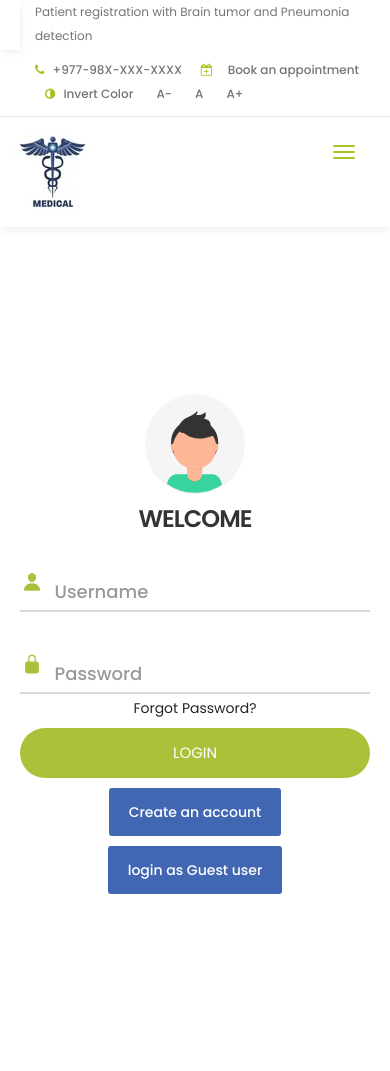
After one commit to DarshanBuddhacharya/Patient-registration-system, a Django app: page /login in a window 390 px wide. The commit adds this page. Run offline with Django 3.2, Linux system fonts and the light colour scheme; tables that the repository leaves empty hold one stand-in row (values such as "Sample post"); some libraries are stand-ins or nearby versions.

Commit message:
add login button and login page

```diff
--- a/registration/urls.py
+++ b/registration/urls.py
@@ -4,4 +4,5 @@ from . import views
 urlpatterns = [
     path('', views.index),
     path('contact', views.contact),
+    path('login', views.login),
 ]
--- a/registration/views.py
+++ b/registration/views.py
@@ -8,3 +8,7 @@ def index(request):
 
 def contact(request):
     return render(request, 'contact.html')
+
+
+def login(request):
+    return render(request, 'login.html')
--- a/static/css/style.css
+++ b/static/css/style.css
@@ -117,6 +117,7 @@ a:focus {
   padding: 14px 20px;
   transition: transform 0.1s ease-in;
   transform: translateX(0);
+  margin-bottom: 10px;
 }
 
 .section-btn:hover {
@@ -567,6 +568,184 @@ header span i {
   height: 100%;
 }
 /*---------------------------------------
+     login page
+  -----------------------------------------*/
+.wave {
+  position: fixed;
+  bottom: 0;
+  left: 0;
+  height: 100%;
+  z-index: -1;
+}
+
+.loginContainer {
+  width: 100vw;
+  height: 100vh;
+  display: grid;
+  grid-template-columns: repeat(2, 1fr);
+  grid-gap: 7rem;
+  padding: 0 2rem;
+}
+
+.img {
+  display: flex;
+  justify-content: flex-end;
+  align-items: center;
+}
+
+.login-content {
+  display: flex;
+  justify-content: flex-start;
+  align-items: center;
+  text-align: center;
+}
+
+.img img {
+  width: 660px;
+}
+
+#loginForm {
+  width: 550px;
+}
+
+.login-content img {
+  height: 100px;
+}
+
+.login-content h2 {
+  margin: 15px 0;
+  color: #333;
+  text-transform: uppercase;
+  font-size: 2.9rem;
+}
+
+.login-content .input-div {
+  position: relative;
+  display: grid;
+  grid-template-columns: 7% 93%;
+  margin: 25px 0;
+  padding: 5px 0;
+  border-bottom: 2px solid #d9d9d9;
+}
+
+.login-content .input-div.one {
+  margin-top: 0;
+}
+
+.i {
+  color: #a9c239;
+  display: flex;
+  justify-content: center;
+  align-items: center;
+  font-size: 20px;
+}
+
+.i i {
+  transition: 0.3s;
+}
+
+.input-div > div {
+  position: relative;
+  height: 45px;
+}
+
+.input-div > div > h5 {
+  position: absolute;
+  left: 10px;
+  top: 50%;
+  transform: translateY(-50%);
+  color: #999;
+  font-size: 18px;
+  transition: 0.3s;
+}
+
+.input-div:before,
+.input-div:after {
+  content: '';
+  position: absolute;
+  bottom: -2px;
+  width: 0%;
+  height: 2px;
+  background-color: #38d39f;
+  transition: 0.4s;
+}
+
+.input-div:before {
+  right: 50%;
+}
+
+.input-div:after {
+  left: 50%;
+}
+
+.input-div.focus:before,
+.input-div.focus:after {
+  width: 50%;
+}
+
+.input-div.focus > div > h5 {
+  top: -5px;
+  font-size: 15px;
+}
+
+.input-div.focus > .i > i {
+  color: #38d39f;
+}
+
+.input-div > div > input {
+  position: absolute;
+  left: 0;
+  top: 0;
+  width: 100%;
+  height: 100%;
+  border: none;
+  outline: none;
+  background: none;
+  padding: 0.5rem 0.7rem;
+  font-size: 1.2rem;
+  color: #555;
+  font-family: 'poppins', sans-serif;
+}
+
+.input-div.pass {
+  margin-bottom: 4px;
+}
+
+/* a {
+  display: block;
+  text-align: right;
+  text-decoration: none;
+  color: #999;
+  font-size: 0.9rem;
+  transition: 0.3s;
+} */
+
+a:hover {
+  color: #38d39f;
+}
+
+.loginBtn {
+  display: block;
+  width: 100%;
+  height: 50px;
+  border-radius: 25px;
+  outline: none;
+  border: none;
+  background-image: linear-gradient(to right, #a9c239, #a9c239, #a9c239);
+  background-size: 200%;
+  font-size: 1.5rem;
+  color: #fff;
+  font-family: 'Poppins', sans-serif;
+  text-transform: uppercase;
+  margin: 1rem 0;
+  cursor: pointer;
+  transition: 0.5s;
+}
+.loginBtn:hover {
+  background-position: right;
+}
+
+/*---------------------------------------
      RESPONSIVE STYLES
   -----------------------------------------*/
 
@@ -622,6 +801,12 @@ header span i {
   .contact {
     padding: 40px;
   }
+  .loginContainer {
+    grid-gap: 5rem;
+  }
+  #loginForm {
+    width: 350px;
+  }
 }
 
 @media only screen and (max-width: 992px) {
@@ -658,6 +843,18 @@ header span i {
   .map {
     min-height: 300px;
   }
+  form {
+    width: 290px;
+  }
+
+  .login-content h2 {
+    font-size: 2.4rem;
+    margin: 8px 0;
+  }
+
+  .img img {
+    width: 400px;
+  }
 }
 
 @media only screen and (max-width: 767px) {
@@ -672,6 +869,21 @@ header span i {
     display: inline-block;
     padding-top: 8px;
     padding-bottom: 8px;
+  }
+  .loginContainer {
+    grid-template-columns: 1fr;
+  }
+
+  .img {
+    display: none;
+  }
+
+  .wave {
+    display: none;
+  }
+
+  .login-content {
+    justify-content: center;
   }
 }
 
--- /dev/null
+++ b/static/js/login.js
@@ -0,0 +1,20 @@
+const inputs = document.querySelectorAll(".input");
+
+
+function addcl(){
+	let parent = this.parentNode.parentNode;
+	parent.classList.add("focus");
+}
+
+function remcl(){
+	let parent = this.parentNode.parentNode;
+	if(this.value == ""){
+		parent.classList.remove("focus");
+	}
+}
+
+
+inputs.forEach(input => {
+	input.addEventListener("focus", addcl);
+	input.addEventListener("blur", remcl);
+});
--- a/templates/base.html
+++ b/templates/base.html
@@ -62,6 +62,7 @@
                     <li><a href="#" class="smoothScroll">Services</a></li>
                     <li><a href="contact" class="smoothScroll">Contact</a></li>
                     <li><a href="#" class="smoothScroll">Help</a></li>
+                    <li><a href="login" class="smoothScroll">Log In</a></li>
                 </ul>
             </div>
         </div>
@@ -78,6 +79,7 @@
 <script src="{% static 'js/owl.carousel.min.js' %}"></script>
 <script src="{% static 'js/custom.js' %}"></script>
 <script src="{% static 'js/invert.js' %}"></script>
+<script src="{% static 'js/login.js' %}"></script>
 <script type="module" src="https://unpkg.com/ionicons@5.5.2/dist/ionicons/ionicons.esm.js"></script>
 <script nomodule src="https://unpkg.com/ionicons@5.5.2/dist/ionicons/ionicons.js"></script>
 </body>
--- /dev/null
+++ b/templates/login.html
@@ -0,0 +1,40 @@
+{% extends 'base.html' %}
+
+{% block content %}
+{% load static %}
+
+<img class="wave" src="img/wave.png">
+<div class="loginContainer">
+    <div class="img">
+        <img src="{% static 'image/loginImg.svg' %}">
+    </div>
+    <div class="login-content">
+        <form action="index.html" id="loginForm">
+            <img src="{% static 'image/avatar.svg' %}">
+            <h2 class="title">Welcome</h2>
+            <div class="input-div one">
+                <div class="i">
+                    <ion-icon name="person"></ion-icon>
+                </div>
+                <div class="div">
+                    <h5>Username</h5>
+                    <input type="text" class="input" required>
+                </div>
+            </div>
+            <div class="input-div pass">
+                <div class="i">
+                    <ion-icon name="lock-closed"></ion-icon>
+                </div>
+                <div class="div">
+                    <h5>Password</h5>
+                    <input type="password" class="input" required>
+                </div>
+            </div>
+            <a href="#">Forgot Password?</a>
+            <input type="submit" class="loginBtn" value="Login">
+            <a href="#news" class="section-btn btn btn-default btn-blue smoothScroll">Create an account</a>
+            <a href="#news" class="section-btn btn btn-default btn-blue smoothScroll">login as Guest user</a>
+        </form>
+    </div>
+</div>
+{% endblock %}
```
Also changed, not shown: static/image/avatar.svg (added), static/image/loginImg.svg (added).
